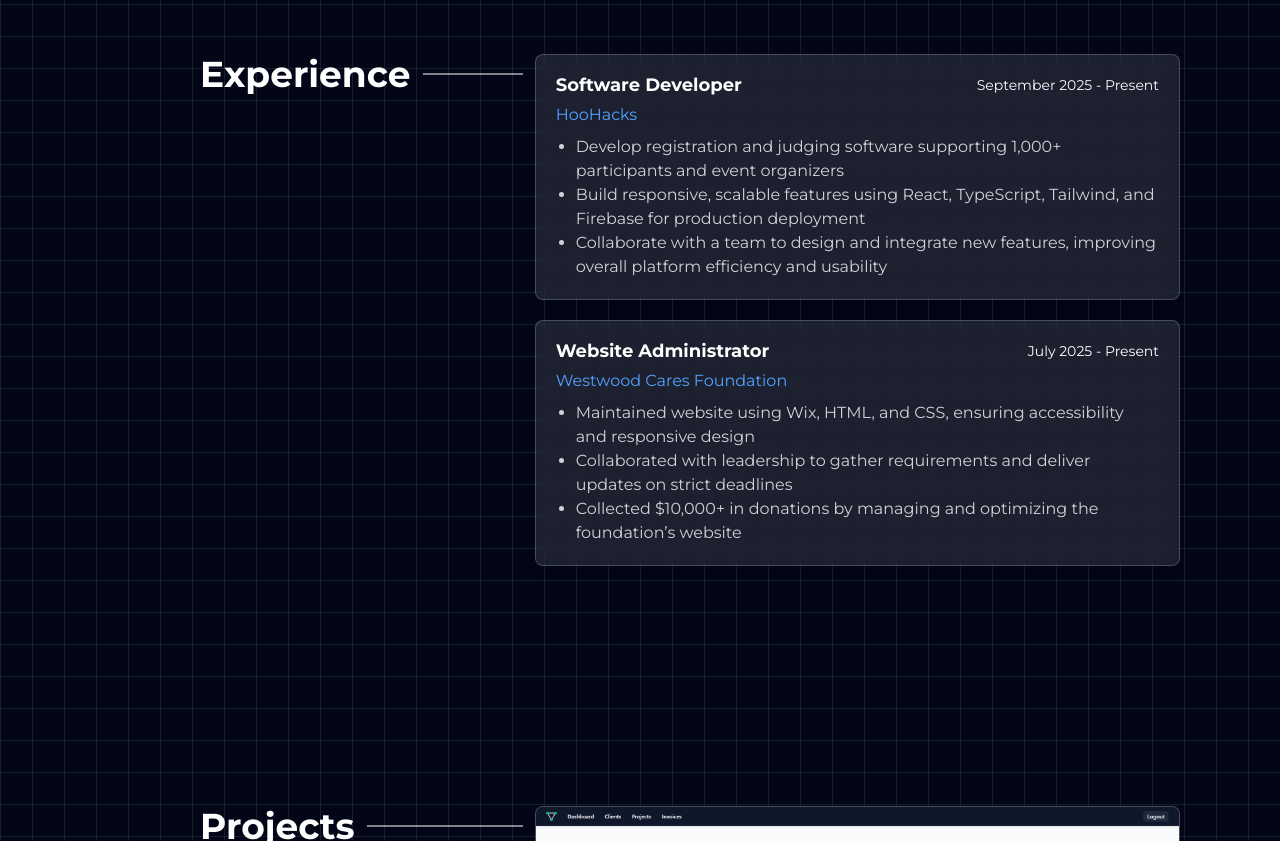
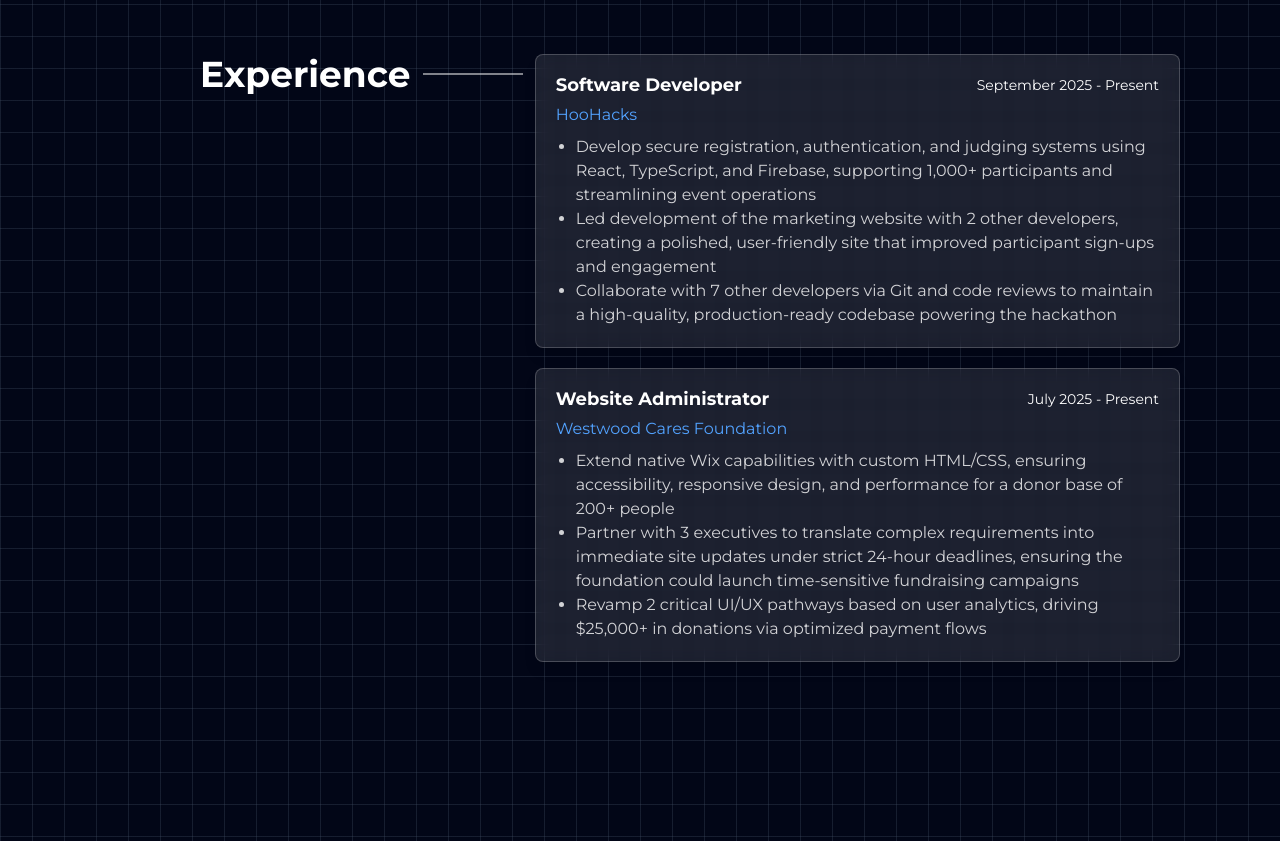
Before and after one commit to COPA100/Portfolio-Website-V3, a React (Vite) app in the folder my-project/: page / in a window 1280 px wide. Shown: the part 1340-2181 px from the top of the page. Built offline with nearby package versions, Linux system fonts and the light colour scheme.

Commit message:
updated info

```diff
--- a/my-project/src/data/about.js
+++ b/my-project/src/data/about.js
@@ -9,7 +9,7 @@
     },
     {
         id: 3,
-        text: "Outside of tech, I play golf and pickleball, enjoy strategy games like poker, and am learning to play the guitar.",
+        text: "Outside the IDE, I'm found perfecting my serve on the pickleball court, playing a round of golf, or trying my hand at the guitar.",
     },
 ];
 
--- a/my-project/src/data/experience.js
+++ b/my-project/src/data/experience.js
@@ -5,9 +5,9 @@
         employer:"HooHacks",
         date:"September 2025 - Present",
         text:[
-            "Develop registration and judging software supporting 1,000+ participants and event organizers",
-            "Build responsive, scalable features using React, TypeScript, Tailwind, and Firebase for production deployment",
-            "Collaborate with a team to design and integrate new features, improving overall platform efficiency and usability",
+            "Develop secure registration, authentication, and judging systems using React, TypeScript, and Firebase, supporting 1,000+ participants and streamlining event operations",
+            "Led development of the marketing website with 2 other developers, creating a polished, user-friendly site that improved participant sign-ups and engagement",
+            "Collaborate with 7 other developers via Git and code reviews to maintain a high-quality, production-ready codebase powering the hackathon",
         ],
     },
     {
@@ -16,9 +16,9 @@
         employer:"Westwood Cares Foundation",
         date:"July 2025 - Present",
         text:[
-            "Maintained website using Wix, HTML, and CSS, ensuring accessibility and responsive design",
-            "Collaborated with leadership to gather requirements and deliver updates on strict deadlines",
-            "Collected $10,000+ in donations by managing and optimizing the foundation’s website",
+            "Extend native Wix capabilities with custom HTML/CSS, ensuring accessibility, responsive design, and performance for a donor base of 200+ people",
+            "Partner with 3 executives to translate complex requirements into immediate site updates under strict 24-hour deadlines, ensuring the foundation could launch time-sensitive fundraising campaigns",
+            "Revamp 2 critical UI/UX pathways based on user analytics, driving $25,000+ in donations via optimized payment flows",
         ],
     }
 ];
```
